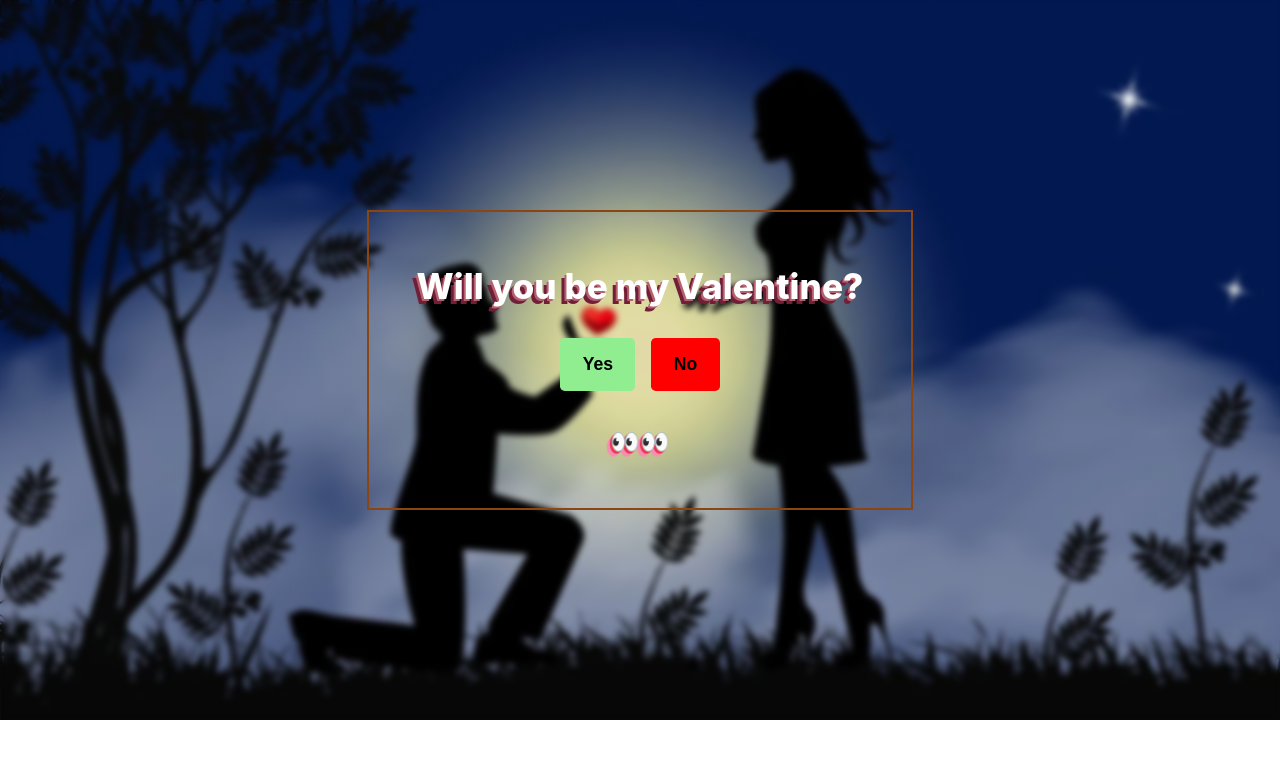
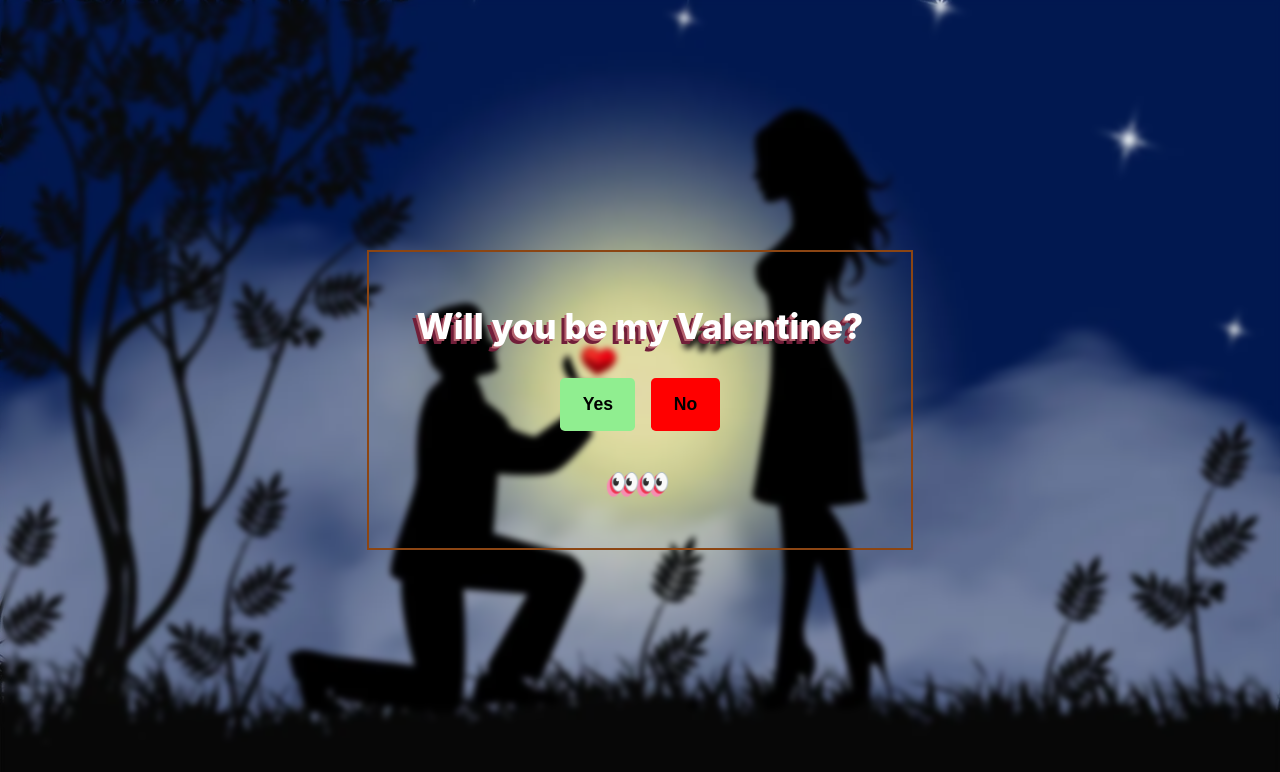
Before and after one commit to AnilKumar3494/fun-aaps, a React (Vite) app: page / in a window 1280 px wide. Shown: the top 772 px of the page. Built offline with nearby package versions, Linux system fonts and the light colour scheme.

Commit message:
minor updates

```diff
--- a/src/components/time/Time.jsx
+++ b/src/components/time/Time.jsx
@@ -0,0 +1,7 @@
+import React from "react";
+
+const Time = () => {
+  return <div>More fun projects and aaps cmg</div>;
+};
+
+export default Time;
--- a/src/components/valentine/Valentine.jsx
+++ b/src/components/valentine/Valentine.jsx
@@ -69,6 +69,7 @@ const Valentine = () => {
 
             <h2>Will you be my Valentine?</h2>
 
+            {/* YES BUTTON */}
             <div className="buttons">
               {yesBtnIndex === yesBtnContentArray.length - 1 ? (
                 <button className="btn yes" onClick={changeYesBtnContent}>
@@ -80,6 +81,7 @@ const Valentine = () => {
                 </button>
               )}
 
+              {/* NO BUTTON */}
               {noBtnIndex === noBtnContentArray.length - 1 ||
               yesBtnIndex === yesBtnContentArray.length - 1 ? (
                 <>
--- a/src/components/valentine/valentine.css
+++ b/src/components/valentine/valentine.css
@@ -12,8 +12,7 @@ h4 {
 }
 
 .valentine_section {
-  height: 90vh;
-  height: 90dvh;
+  height: 100dvh;
 
   background: url(./bg_wallpaper.webp);
   background-position: center;
--- a/src/main.jsx
+++ b/src/main.jsx
@@ -2,9 +2,11 @@ import React from "react";
 import ReactDOM from "react-dom/client";
 import "./index.css";
 import Valentine from "./components/valentine/Valentine.jsx";
+import Time from "./components/time/Time.jsx";
 
 ReactDOM.createRoot(document.getElementById("root")).render(
   <React.StrictMode>
     <Valentine />
+    {/* <Time /> */}
   </React.StrictMode>
 );
```
